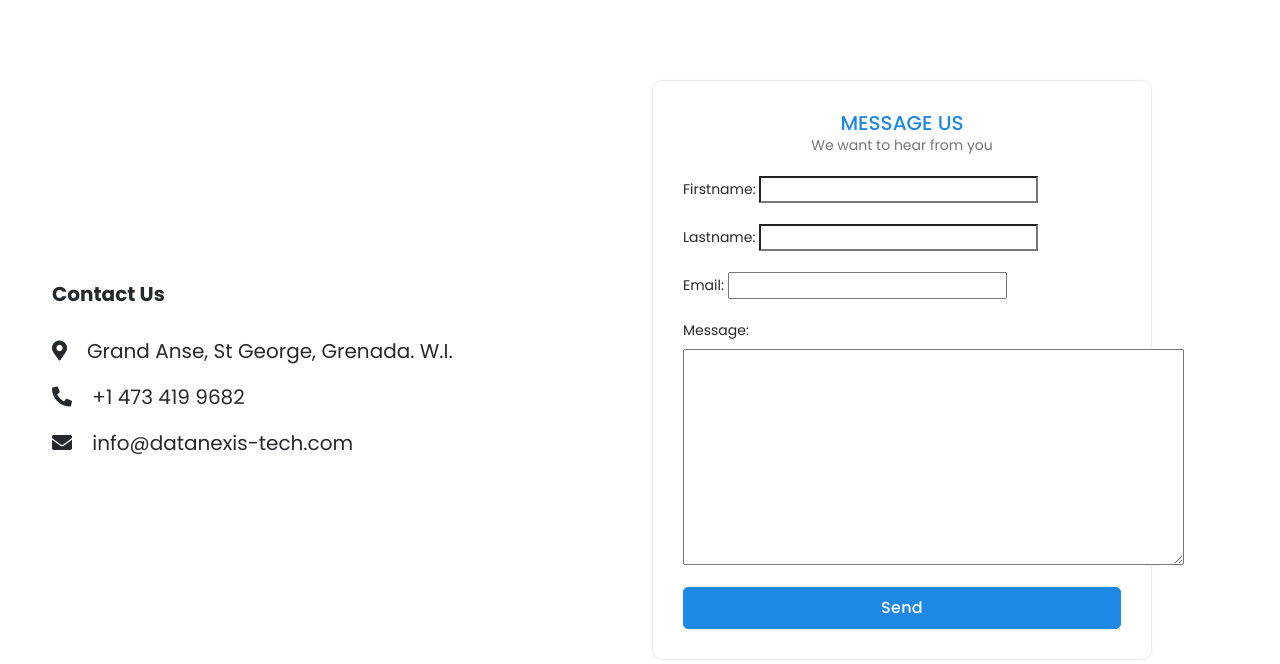
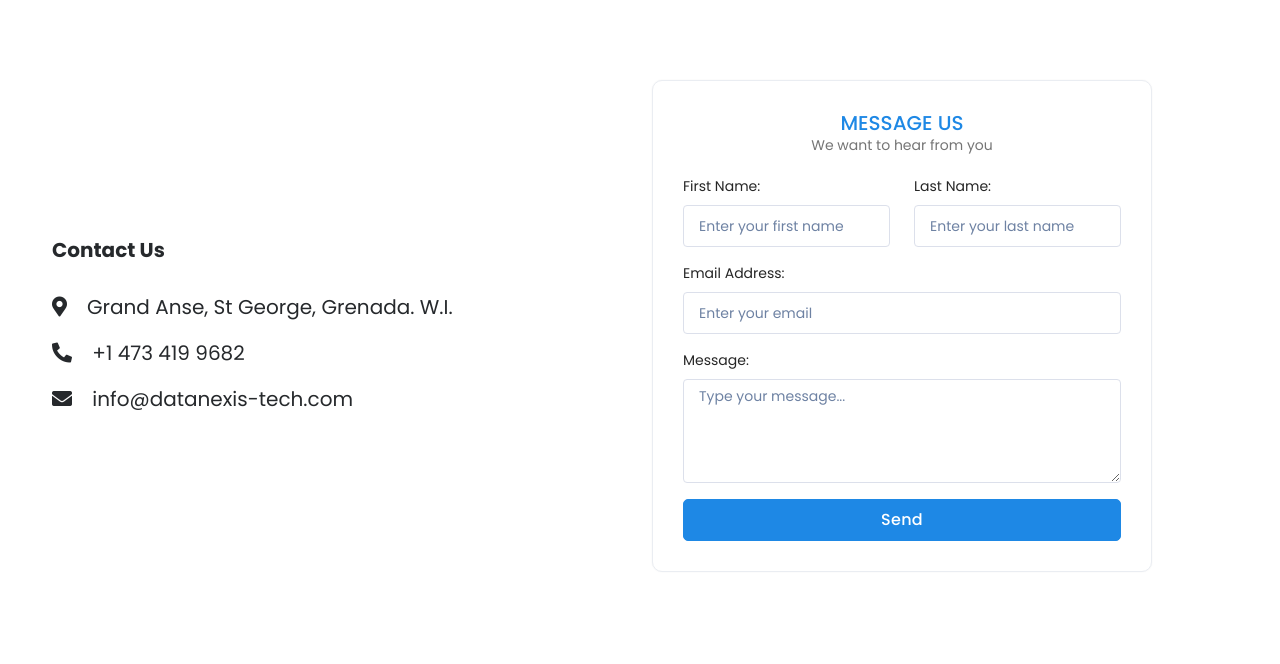
Before and after one commit to Tosinish88/datanexistech, a Django app: page /contact/ in a window 1280 px wide. Shown: the part 520-1184 px from the top of the page. Run offline with Django 4.2, Linux system fonts and the light colour scheme; data comes from the database, SQL or seed files in the repository; some libraries are stand-ins or nearby versions; grey boxes are pictures that could not be loaded.

Commit message:
testing the contact form

```diff
--- a/templates/pages/contact.html
+++ b/templates/pages/contact.html
@@ -55,6 +55,7 @@
                                 <h3><span>Message Us</span></h3>
                                 <p class="text-muted">We want to hear from you</p>
                             </div>
+
                             <!-- Form Feedback Messages -->
                             {% if messages %}
                                 <div class="row">
@@ -71,7 +72,28 @@
                             <!-- Contact Form -->
                             <form method="post" action="{% url 'contact' %}">
                                 {% csrf_token %}
-                                {{ form.as_p }}
+                                <div class="row">
+                                    <div class="col-lg-6">
+                                        <div class="form-group">
+                                            <label class="form-control-label">First Name:</label>
+                                            <input id="first-name" type="text" class="form-control" name="first_name" placeholder="Enter your first name">
+                                        </div>
+                                    </div>
+                                    <div class="col-lg-6">
+                                        <div class="form-group">
+                                            <label class="form-control-label">Last Name:</label>
+                                            <input id="last-name" type="text" class="form-control" name="last_name" placeholder="Enter your last name">
+                                        </div>
+                                    </div>
+                                </div>
+                                <div class="form-group">
+                                    <label class="form-control-label">Email Address:</label>
+                                    <input id="email" type="email" class="form-control" name="email" placeholder="Enter your email">
+                                </div>
+                                <div class="form-group">
+                                    <label class="form-control-label">Message:</label>
+                                    <textarea rows="4" class="form-control" name="message" placeholder="Type your message..."></textarea>
+                                </div>
                                 <button class="btn btn-primary login-btn" type="submit">Send</button>
                             </form>
                             <!-- /Contact Form -->
@@ -85,6 +107,7 @@
 </section>
 
 <!-- Google Map -->
-<iframe src="https://www.google.com/maps/embed?pb=!1m18!1m12!1m3!1d975.5981221345287!2d-61.75846353041294!3d12.016477899263634!2m3!1f0!2f0!3f0!3m2!1i1024!2i768!4f13.1!3m3!1m2!1s0x8c382117b54557bd%3A0x9c6506c65081ba2c!2sBenoit%20Apartments!5e0!3m2!1sen!2s!4v1730682370319!5m2!1sen!2s" width="100%" height="450" style="border:0;" allowfullscreen="" loading="lazy" referrerpolicy="no-referrer-when-downgrade"></iframe>
+<iframe src="https://www.google.com/maps/embed?pb=!1m18!1m12!1m3!1d975.5981221345287!2d-61.75846353041294!3d12.016477899263634!2m3!1f0!2f0!3f0!3m2!1i1024!2i768!4f13.1!3m3!1m2!1s0x8c382117b54557bd%3A0x9c6506c65081ba2c!2sBenoit%20Apartments!5e0!3m2!1sen!2s!4v1730682370319!5m2!1sen!2s"
+    width="100%" height="450" style="border:0;" allowfullscreen="" loading="lazy" referrerpolicy="no-referrer-when-downgrade"></iframe>
 
 {% endblock content %}
```
